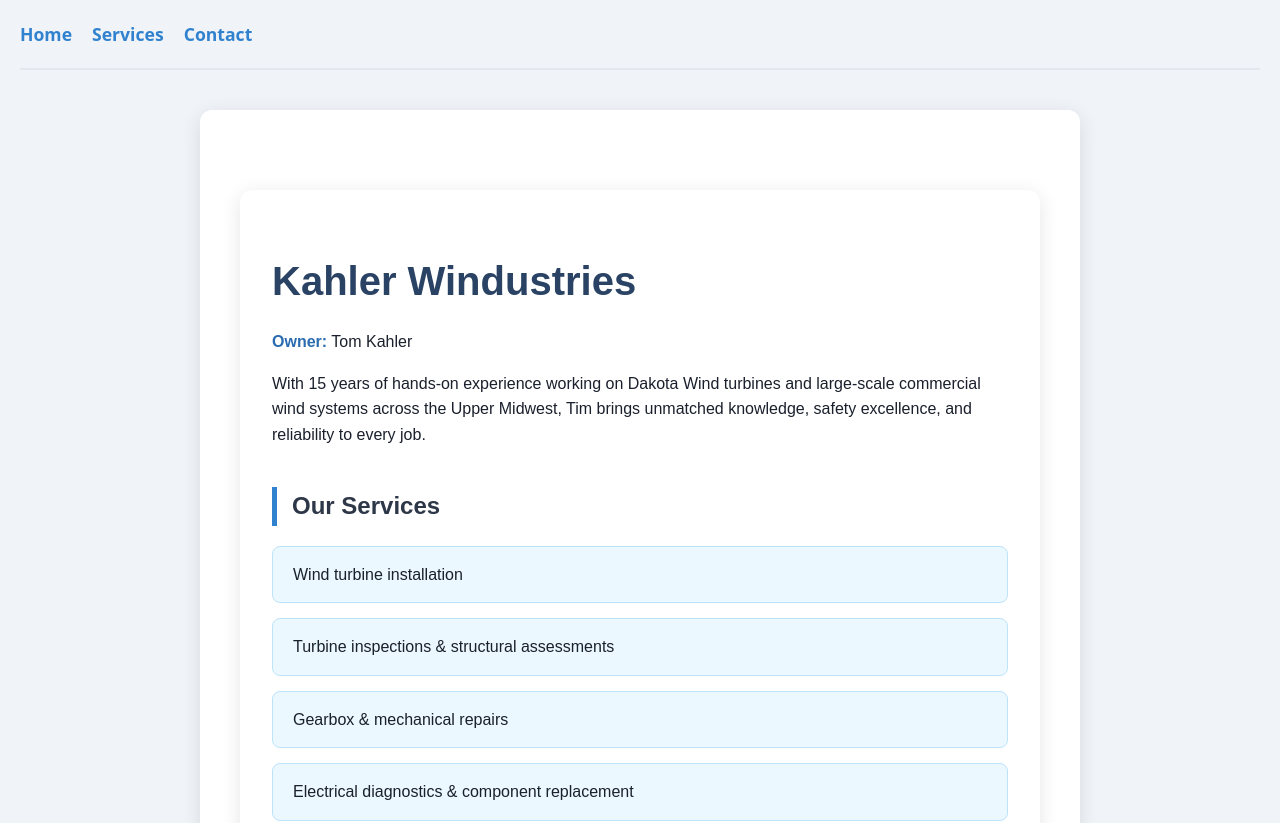
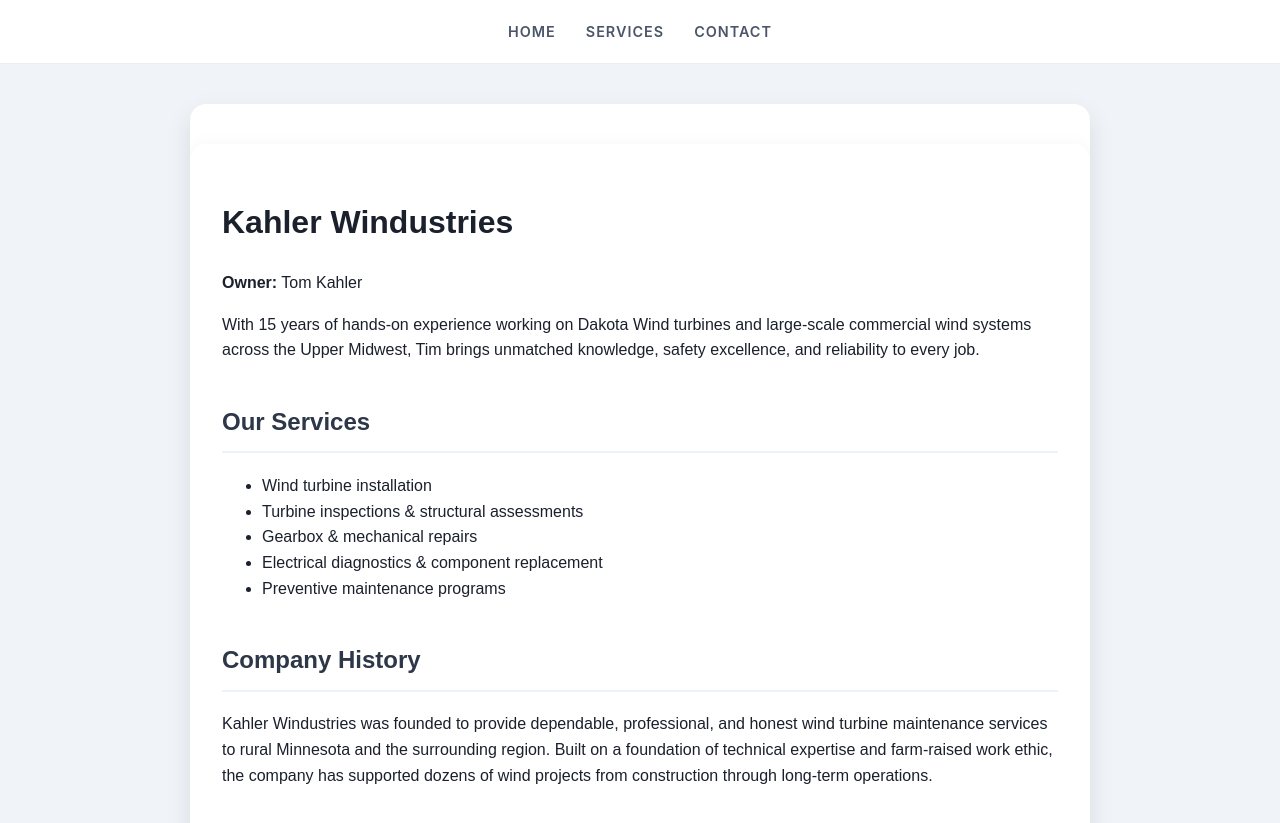
Before and after one commit to KristineMK72/kahler-windustries, a Next.js app: page / in a window 1280 px wide. Shown: the top 823 px of the page. Built offline with nearby package versions, Linux system fonts and the light colour scheme.

Commit message:
Update globals.css

```diff
--- a/app/globals.css
+++ b/app/globals.css
@@ -1,78 +1,125 @@
 /* app/globals.css */
-
-/* 1. Basic Reset & Typography */
 body {
-  font-family: system-ui, -apple-system, sans-serif;
-  background-color: #f0f4f8; /* Light grey-blue background */
-  color: #1a202c; /* Dark charcoal text for readability */
+  font-family: -apple-system, BlinkMacSystemFont, "Segoe UI", Roboto, Helvetica, Arial, sans-serif;
+  background-color: #f0f4f8;
+  color: #1a202c;
   margin: 0;
-  padding: 20px;
+  padding: 0;
   line-height: 1.6;
 }
 
-/* 2. Main Container (The White Card effect) */
+/* The Main Container */
 main {
-  max-width: 800px; /* Keeps text from getting too wide */
-  margin: 40px auto; /* Centers the box */
+  max-width: 900px;
+  margin: 40px auto;
   background: white;
-  padding: 40px;
-  border-radius: 12px; /* Rounded corners */
-  box-shadow: 0 4px 20px rgba(0,0,0,0.1); /* Subtle drop shadow */
+  border-radius: 16px;
+  box-shadow: 0 10px 25px rgba(0,0,0,0.1);
+  overflow: hidden; /* Keeps the hero image corners rounded */
 }
 
-/* 3. Navigation Bar Styling */
+/* Navigation - Now centered and clean */
 nav {
   display: flex;
-  gap: 20px; /* Spaces out your links! */
-  padding-bottom: 20px;
-  margin-bottom: 40px;
-  border-bottom: 2px solid #e2e8f0;
+  justify-content: center;
+  gap: 30px;
+  padding: 20px;
+  background: white;
+  border-bottom: 1px solid #eee;
 }
 
 nav a {
   text-decoration: none;
-  color: #3182ce; /* Professional Tech Blue */
-  font-weight: bold;
-  font-size: 1.1rem;
-  transition: color 0.2s;
+  color: #4a5568;
+  font-weight: 600;
+  text-transform: uppercase;
+  font-size: 0.9rem;
+  letter-spacing: 1px;
 }
 
 nav a:hover {
-  color: #2c5282; /* Darker blue when tapped/hovered */
+  color: #2b6cb0;
 }
 
-/* 4. Headings */
-h1 {
-  color: #2a4365; /* Deep Navy Blue */
+/* The Hero Section (The Big Blue Banner) */
+.hero {
+  background: linear-gradient(135deg, #1e3a8a 0%, #3182ce 100%);
+  color: white;
+  padding: 60px 20px;
+  text-align: center;
+}
+
+.hero h1 {
+  margin: 0 0 10px 0;
+  font-size: 3rem;
+  letter-spacing: -1px;
+}
+
+.hero p {
+  font-size: 1.2rem;
+  opacity: 0.9;
+  max-width: 600px;
+  margin: 0 auto 30px auto;
+}
+
+/* The CTA Button */
+.btn {
+  display: inline-block;
+  background: #f6ad55; /* Orange accent */
+  color: #744210;
+  padding: 12px 30px;
+  border-radius: 30px;
+  text-decoration: none;
+  font-weight: bold;
+  transition: transform 0.2s;
+}
+
+.btn:hover {
+  transform: scale(1.05); /* Grows slightly when touched */
+  background: #ed8936;
+}
+
+/* Content Padding */
+.content {
+  padding: 40px;
+}
+
+/* Services Grid */
+.grid {
+  display: grid;
+  grid-template-columns: repeat(auto-fit, minmax(250px, 1fr)); /* Auto-stacking cards */
+  gap: 20px;
+  margin-top: 20px;
+}
+
+.card {
+  background: #f7fafc;
+  padding: 25px;
+  border-radius: 12px;
+  border: 1px solid #e2e8f0;
+  text-align: center;
+  transition: 0.3s;
+}
+
+.card:hover {
+  border-color: #3182ce;
+  transform: translateY(-5px); /* Floats up on hover */
+}
+
+.card-icon {
   font-size: 2.5rem;
-  margin-bottom: 10px;
+  margin-bottom: 15px;
+  display: block;
+}
+
+.card h3 {
+  margin: 0 0 10px 0;
+  color: #2c5282;
 }
 
 h2 {
   color: #2d3748;
+  border-bottom: 2px solid #edf2f7;
+  padding-bottom: 10px;
   margin-top: 40px;
-  margin-bottom: 20px;
-  border-left: 5px solid #3182ce; /* Blue accent bar on left */
-  padding-left: 15px;
 }
-
-/* 5. The Services List (Turn bullets into cards) */
-ul {
-  list-style: none; /* Remove default dots */
-  padding: 0;
-  display: grid;
-  gap: 15px;
-}
-
-li {
-  background: #ebf8ff; /* Very pale blue background */
-  padding: 15px 20px;
-  border-radius: 8px;
-  font-weight: 500;
-  border: 1px solid #bee3f8;
-}
-
-/* 6. Owner Name Highlight */
-strong {
-  color: #2b6cb0;
-}
```
